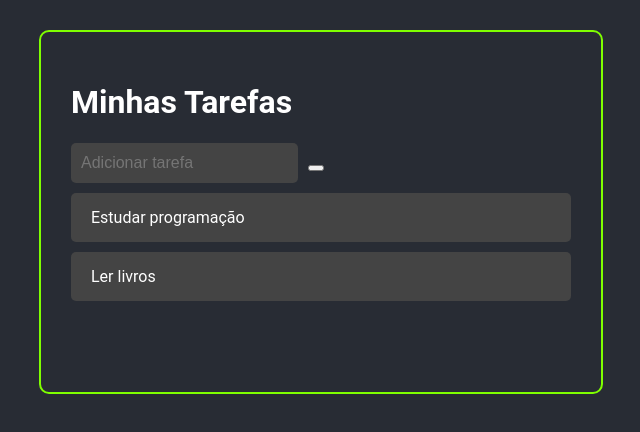
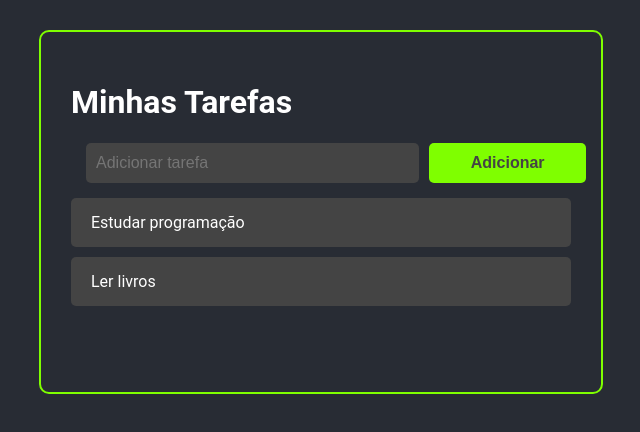
Before and after one commit to mrcomputer2018/curso_react, a React (Create React App) app: page / in a window 1280 px wide. Shown: the top 432 px of the page, without its empty margins (319-959 px from the left). Built offline with nearby package versions, Linux system fonts and the light colour scheme.

Commit message:
Fix styling in AddTasks component

```diff
--- a/src/App.js
+++ b/src/App.js
@@ -17,7 +17,7 @@ const App = () => {
             <div className="container">
                 <h1>Minhas Tarefas</h1>
 
-               <AddTasks/>
+                <AddTasks/>
 
                 <Tasks tasks={tasks}/>
 
--- a/src/components/AddTasks.css
+++ b/src/components/AddTasks.css
@@ -3,6 +3,8 @@
     width: 100%;
     display: flex;
     flex-direction: row;
+    justify-content: center;
+    align-items: center;
 }
 
 .addtasks-input {
@@ -11,8 +13,12 @@
     border-radius: 5px;
     padding: 0px 10px;
     font-size: 16px;
-    margin-right: 10px;
     background-color: #444;
     color: #eee;
     flex: 2;
 }
+
+.button-container {
+    flex: 1;
+    margin-left: 10px;
+}
--- a/src/components/AddTasks.jsx
+++ b/src/components/AddTasks.jsx
@@ -4,12 +4,14 @@ import Button from './Button';
 import './AddTasks.css';
 
 const AddTasks = () => {
-    const title = 'Adicionar';
-    const onClick = () => console.log('Clicou');
+    const onClick = () => {
+
+    }
+
     const [inputTask, setInputTask] = useState('');
 
     return (
-        <div className='.addtasks-container'>
+        <div className='addtasks-container'>
             <input
             className='addtasks-input'
             type="text"
@@ -18,7 +20,11 @@ const AddTasks = () => {
             value={ inputTask}
             />
 
-            <Button tilte={ title }/>
+            <div className='button-container'>
+                <Button onClick={ onClick }>
+                    Adicionar
+                </Button>
+            </div>
         </div>
     );
 }
--- a/src/components/Button.css
+++ b/src/components/Button.css
@@ -0,0 +1,14 @@
+.button {
+    background-color: chartreuse; /* Green */
+    color: #444;
+    font-size: 16px;
+    font-weight: bold;
+    border: none;
+    border-radius: 5px;
+    width: 100%;
+    height: 40px;
+    padding: 0px 10px;
+    text-align: center;
+    text-decoration: none;
+    cursor: pointer;
+}
--- a/src/components/Button.jsx
+++ b/src/components/Button.jsx
@@ -4,7 +4,7 @@ import './Button.css';
 
 const Button = ({ children, onClick }) => {
     return (
-        <button className="button-container" onClick={ onClick }>
+        <button className="button" onClick={ onClick }>
             { children }
         </button>
     );
```
